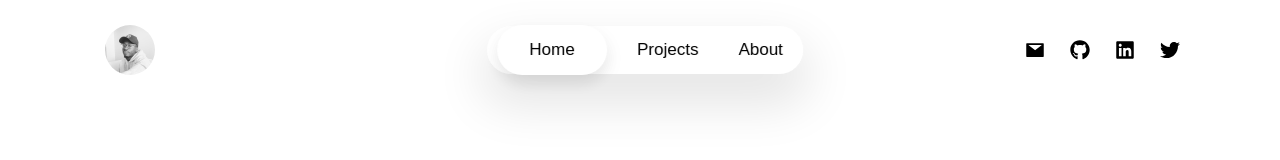
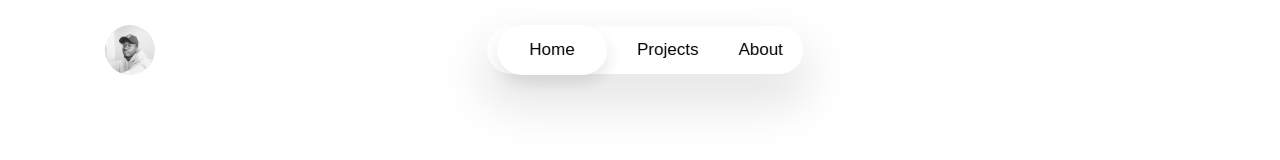
Before and after one commit to vintvgx/Portfolio, a React (Create React App) app: page / in a window 1280 px wide. Shown: the top 160 px of the page. Built offline with nearby package versions, Linux system fonts and the light colour scheme.

Commit message:
Update Header icon colors + ProjectView resizing

```diff
--- a/src/App.css
+++ b/src/App.css
@@ -2,6 +2,7 @@
   text-align: center;
   /* background-color:  hsl(0, 0%, 5%);; */
   background-color: rgb(255, 255, 255);
+
 }
 
 .App-header {
--- a/src/components/Header/Header.css
+++ b/src/components/Header/Header.css
@@ -78,7 +78,6 @@
   .icon {
     font-size: 20px;
     cursor: pointer;
-    color: black;
     transition: color 0.3s ease-in-out;
   }
 
--- a/src/components/Header/Header.tsx
+++ b/src/components/Header/Header.tsx
@@ -9,9 +9,10 @@ import { useState } from "react";
 
 type HeaderProps = {
   className?: string;
+  backgroundColor?: string;
 };
 
-const Header: React.FC<HeaderProps> = ({ className }) => {
+const Header: React.FC<HeaderProps> = ({ className, backgroundColor }) => {
   const location = useLocation();
   const isActive = (path: string) => location.pathname === path;
 
@@ -34,6 +35,8 @@ const Header: React.FC<HeaderProps> = ({ className }) => {
     backgroundColor: "transparent",
     color: "black",
   };
+
+  const iconColor = backgroundColor === "white" ? "black" : "white";
 
   return (
     <div className={`header ${className}`}>
@@ -62,13 +65,13 @@ const Header: React.FC<HeaderProps> = ({ className }) => {
       <div
         className={`menu-icon ${isMobileMenuOpen ? "open" : ""}`}
         onClick={() => setIsMobileMenuOpen(!isMobileMenuOpen)}>
-        <FaBars color={"black"} />
+        <FaBars color={iconColor} />
       </div>
       <div className={`social-icons ${isMobileMenuOpen ? "open" : ""}`}>
-        <AiFillMail className="icon" />
-        <FaGithub className="icon" />
-        <FaLinkedin className="icon" />
-        <FaTwitter className="icon" />
+        <AiFillMail className="icon" color={iconColor} />
+        <FaGithub className="icon" color={iconColor} />
+        <FaLinkedin className="icon" color={iconColor} />
+        <FaTwitter className="icon" color={iconColor} />
       </div>
     </div>
   );
--- a/src/index.css
+++ b/src/index.css
@@ -9,6 +9,8 @@ body {
   -moz-osx-font-smoothing: grayscale;
 }
 
+
+
 /* code {
   font-family: source-code-pro, Menlo, Monaco, Consolas, 'Courier New',
     monospace;
--- a/src/views/Projects/Projects.css
+++ b/src/views/Projects/Projects.css
@@ -9,8 +9,11 @@
   justify-content: flex-start;
   transition: background 0.5s ease;
   /* background-color: var(--background-color); */
+  scrollbar-width: none; /* Firefox */
+  -ms-overflow-style: none; /* Internet Explorer 10+ */
+}
 
-}
+
 
 .proj-container {
   width: 100%;
--- a/src/views/Projects/Projects.json
+++ b/src/views/Projects/Projects.json
@@ -19,7 +19,7 @@
       "cover_width": "50%",
       "gif_width": "50%",
       "gif_height": "30%",
-      "phone_gif_width": "100%"
+      "phone_gif_width": "130%"
     },
     {
       "img_src": "/COLLECTIONS_FV.png",
--- a/src/views/Projects/ProjectsView.tsx
+++ b/src/views/Projects/ProjectsView.tsx
@@ -14,7 +14,7 @@ const ProjectsView: React.FC = () => {
   const [isSticky, setIsSticky] = useState(false);
 
   const indicatorStyles: React.CSSProperties = isSticky
-    ? { position: "fixed", top: "800px", opacity: 1 }
+    ? { position: "fixed", top: "750px", opacity: 1 }
     : {
         opacity: contentOpacity,
         position: "relative",
@@ -67,9 +67,9 @@ const ProjectsView: React.FC = () => {
 
   const calculateBackgroundColor = () => {
     const scrollPositionY = window.scrollY;
-    if (scrollPositionY <= 350) {
+    if (scrollPositionY <= 300) {
       return "white"; // Keep white background until 1000px
-    } else if (scrollPositionY >= 1000) {
+    } else if (scrollPositionY >= 700) {
       return "hsl(0, 0%, 5%)"; // Fully change to hsl(0, 0%, 5%) after 1500px
     } else {
       const opacity = (scrollPositionY - 600) / 700; // Gradually change between 1000px and 1500px
```
